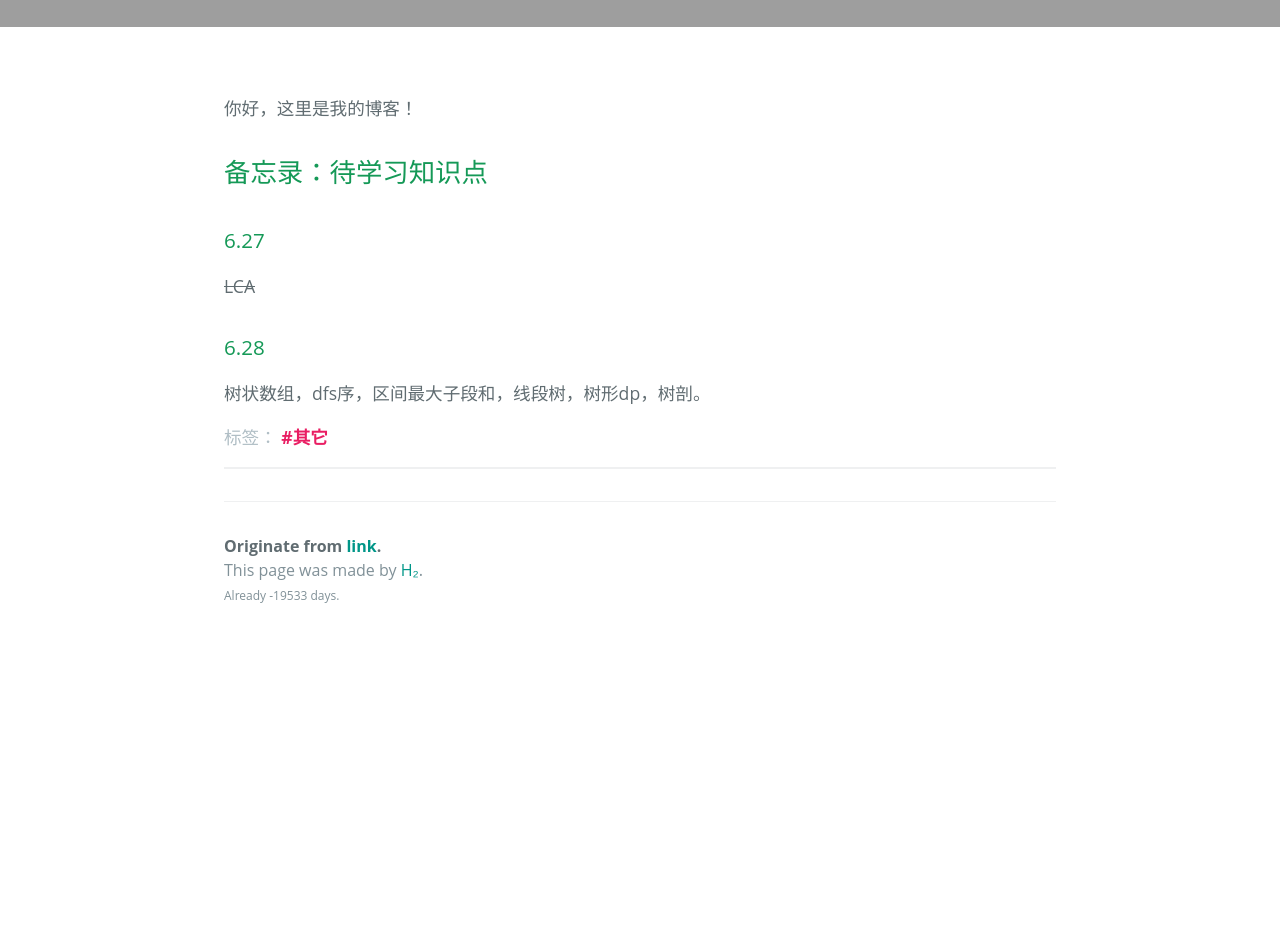
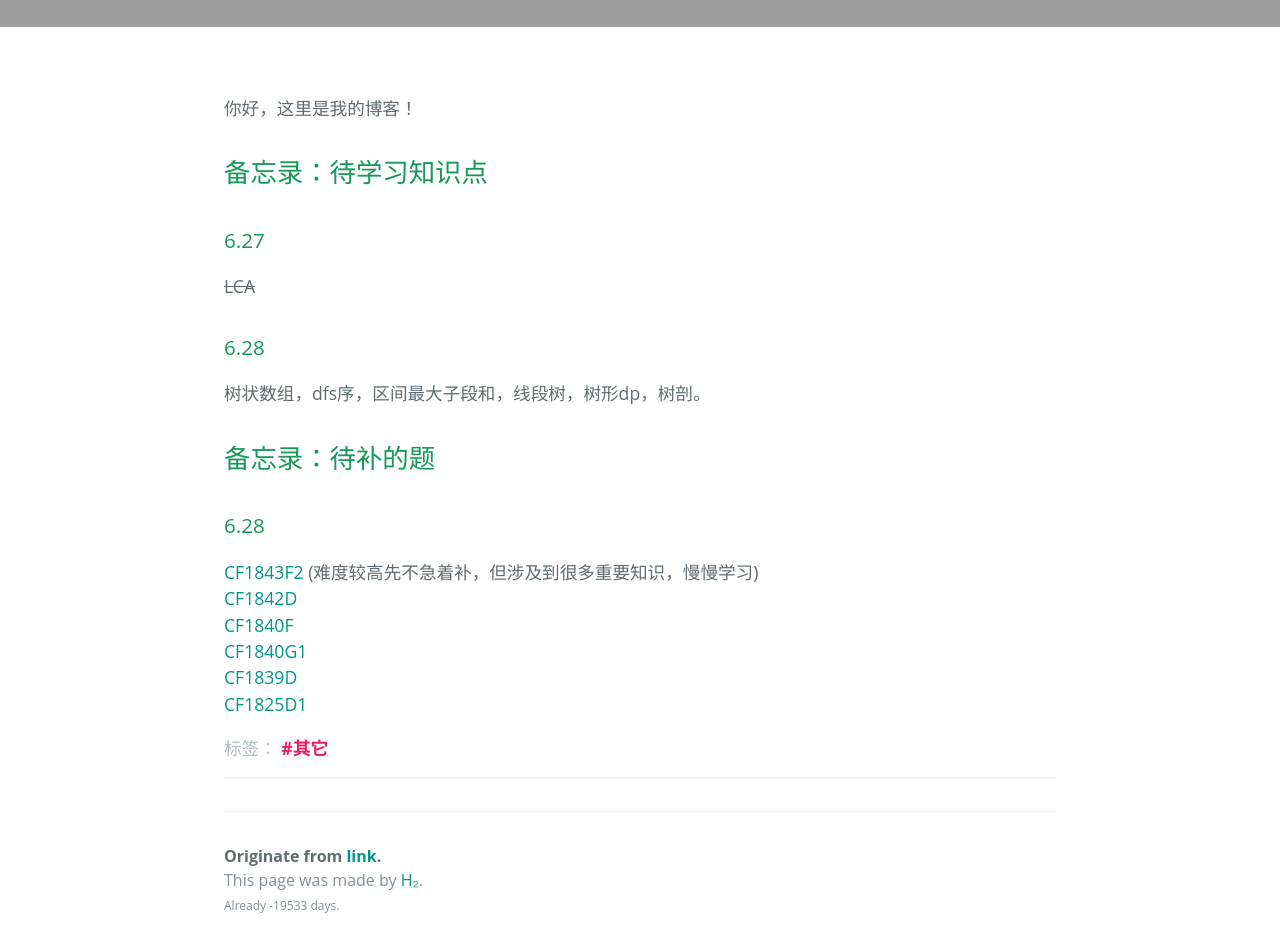
Before and after one commit to BuaaCzx/BuaaCzx.github.io, a Jekyll site: the page built from _posts/2023-6-25-Hihiczx.md, in a window 1280 px wide and 1287 px high. Shown: the part 323-1275 px from the top of the window. Built offline with Jekyll 4.4.1, drawn with Linux system fonts in a browser that asks for light colours; some web fonts are replaced; grey boxes are pictures that could not be loaded.

Commit message:
Update 2023-6-25-Hihiczx.md

```diff
--- a/_posts/2023-6-25-Hihiczx.md
+++ b/_posts/2023-6-25-Hihiczx.md
@@ -11,3 +11,11 @@ stickie: true
 ~~LCA~~
 ### 6.28
 树状数组，dfs序，区间最大子段和，线段树，树形dp，树剖。
+## 备忘录：待补的题
+### 6.28
+[CF1843F2](https://codeforces.com/contest/1843/problem/F2) (难度较高先不急着补，但涉及到很多重要知识，慢慢学习)
+[CF1842D](https://codeforces.com/contest/1842/problem/D)
+[CF1840F](https://codeforces.com/contest/1840/problem/F)
+[CF1840G1](https://codeforces.com/contest/1840/problem/G1)
+[CF1839D](https://codeforces.com/contest/1839/problem/D)
+[CF1825D1](https://codeforces.com/contest/1825/problem/D1)
```
